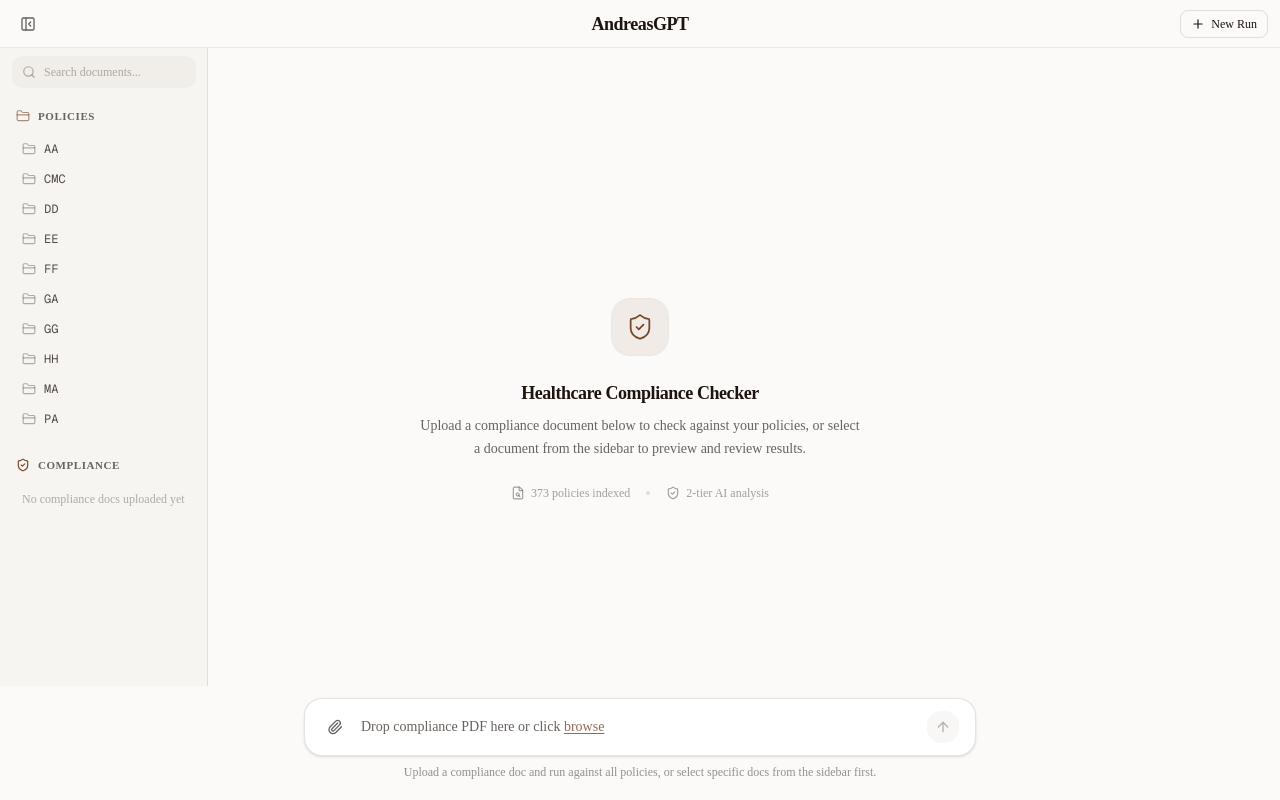
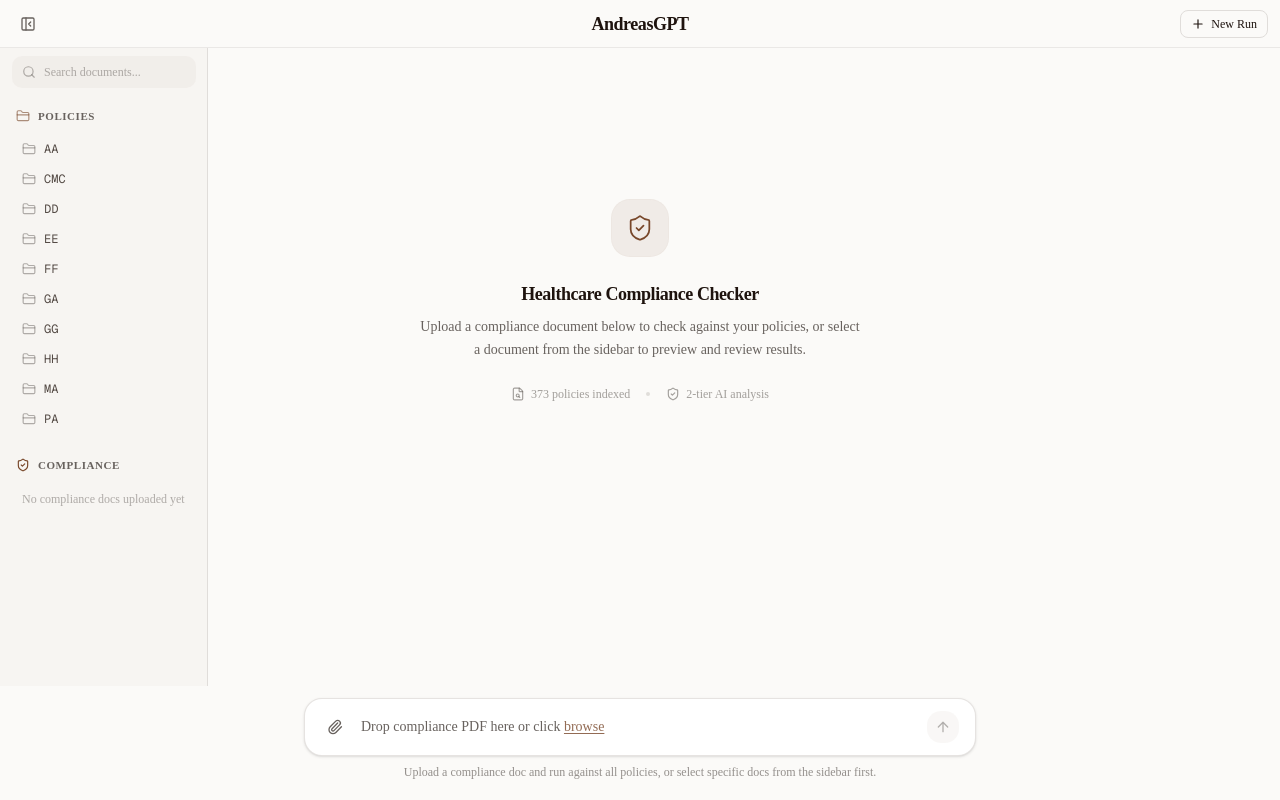
Before and after one commit to acvetne9/compliance-check-app, a Next.js app: page / in a window 1280 px wide. Built offline with nearby package versions, Linux system fonts and the light colour scheme.

Commit message:
fix: position welcome content at 1/3 from top

```diff
--- a/src/components/layout/app-shell.tsx
+++ b/src/components/layout/app-shell.tsx
@@ -36,8 +36,8 @@ export function AppShell() {
         <main className="min-w-0 flex-1" />
       </div>
 
-      {/* Welcome state — centered on full page */}
-      <div className="pointer-events-none fixed inset-0 flex items-center justify-center p-8">
+      {/* Welcome state — centered horizontally, 1/3 from top */}
+      <div className="pointer-events-none fixed inset-0 flex items-start justify-center px-8 pt-[25vh]">
         <div className="pointer-events-auto flex max-w-md flex-col items-center gap-6 text-center">
           <div className="flex size-14 items-center justify-center rounded-2xl bg-primary/8 ring-1 ring-primary/10">
             <ShieldCheck className="size-7 text-primary" strokeWidth={1.5} />
```
